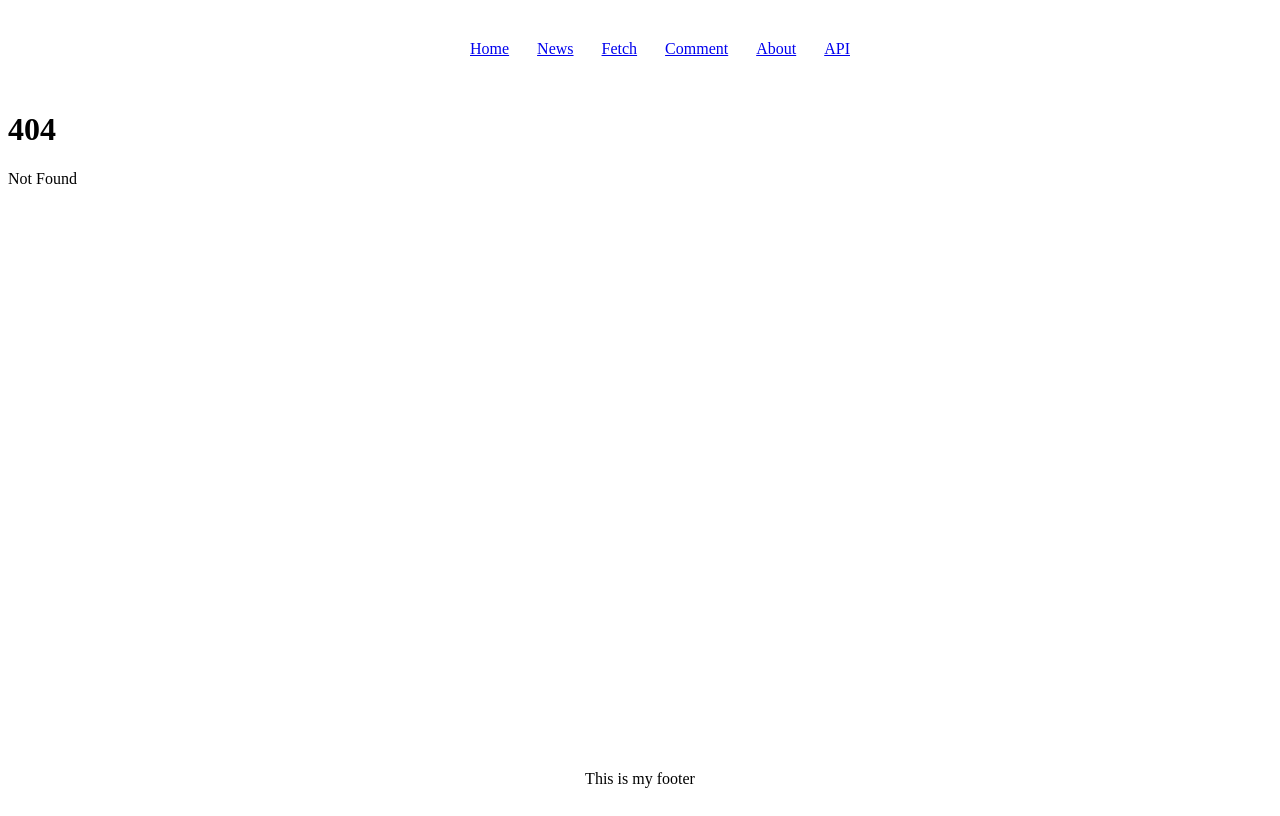
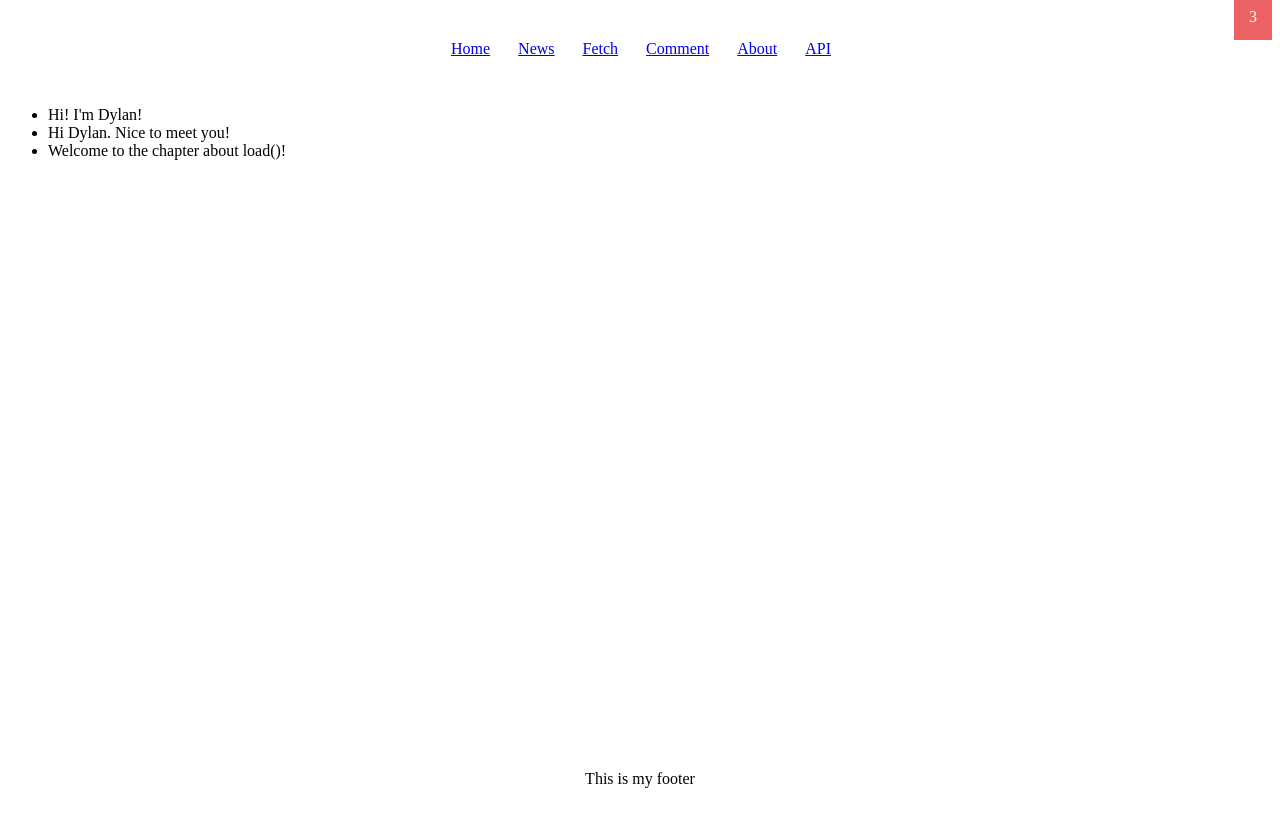
Before and after one commit to PacktPublishing/SvelteKit-Up-and-Running, a SvelteKit app in the folder full_project/: page /notifications in a window 1280 px wide. Before the commit this address had no page. Built offline with nearby package versions, Linux system fonts and the light colour scheme.

Commit message:
Chapter 5 example code for loading data from layouts + invalidating it.

```diff
--- /dev/null
+++ b/full_project/src/lib/Notify.svelte
@@ -0,0 +1,16 @@
+<script>
+import { invalidateAll } from '$app/navigation';
+export let count = 0;
+
+</script>
+<a href='/notifications' on:click={() => invalidateAll()}>
+  {count}
+</a>
+<style>
+  a {
+    padding: 15px;
+    color: white;
+    text-decoration: none;
+    background-color: #ea6262;
+  }
+</style>
--- /dev/null
+++ b/full_project/src/routes/+layout.js
@@ -0,0 +1,22 @@
+export function load() {
+  console.log('notifications loaded')
+  return {
+    notifications: {
+      count: 3,
+      items: [
+        {
+          type: `comment`,
+          content: `Hi! I'm Dylan!`
+        },
+        {
+          type: `comment`,
+          content: `Hi Dylan. Nice to meet you!`
+        },
+        {
+          type: `comment`,
+          content: `Welcome to the chapter about load()!`
+        }
+      ]
+    },
+  }
+}
--- a/full_project/src/routes/+layout.svelte
+++ b/full_project/src/routes/+layout.svelte
@@ -1,9 +1,17 @@
 <script>
-  import Nav from '$lib/Nav.svelte';
+import Nav from '$lib/Nav.svelte';
+import Notify from '$lib/Notify.svelte';
+
+export let data;
 </script>
 <div class='wrapper'>
   <div class='nav'>
-    <Nav />
+    <div class='menu'>
+      <Nav />
+    </div>
+    <div class='notifications'>
+      <Notify count={data.notifications.count}/>
+    </div>
   </div>
   <div class='content'>
     <slot></slot>
@@ -18,6 +26,16 @@
     display: grid;
     grid-template-rows: auto 1fr auto;
   }
+  .nav {
+    text-align: center;
+  }
+  .menu {
+    display: inline-block;
+  }
+  .notifications {
+    float: right;
+    display: inline-block;
+  }
   .footer {
     text-align: center;
     margin: 20px 0;
--- /dev/null
+++ b/full_project/src/routes/notifications/+page.svelte
@@ -0,0 +1,10 @@
+<script>
+  export let data;
+</script>
+{#if data.notifications.count > 0}
+  <ul>
+  {#each data.notifications.items as item}
+    <li>{item.content}</li>
+  {/each}
+  </ul>
+{/if}
```
